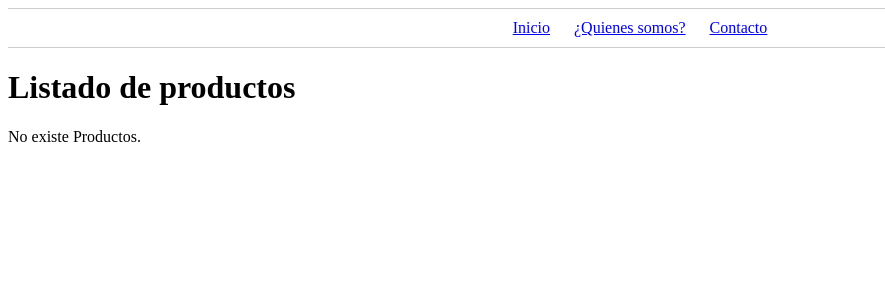
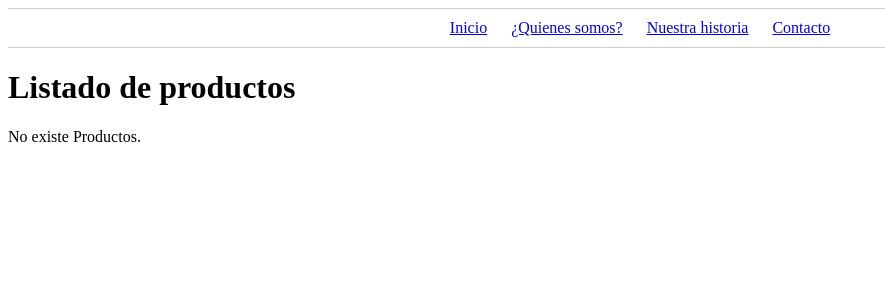
Before and after one commit to alexdzul/fcp, a Django app: page / in a window 1280 px wide. Shown: the top 300 px of the page, without its empty margins (0-885 px from the left). Run offline with Django 3.2, Linux system fonts and the light colour scheme; data that the repository does not hold is empty.

Commit message:
agregamos nuestra historia.
Agregamos el link en el html base.

```diff
--- a/templates/base.html
+++ b/templates/base.html
@@ -27,6 +27,7 @@
 <ul class="nav">
     <li><a href="/">Inicio</a></li>
     <li><a href="/quienes-somos/">¿Quienes somos?</a></li>
+    <li><a href="/nuestra-historia/">Nuestra historia</a></li>
     <li><a href="/contacto/">Contacto</a></li>
 </ul>
 {% block contenido %}
```
